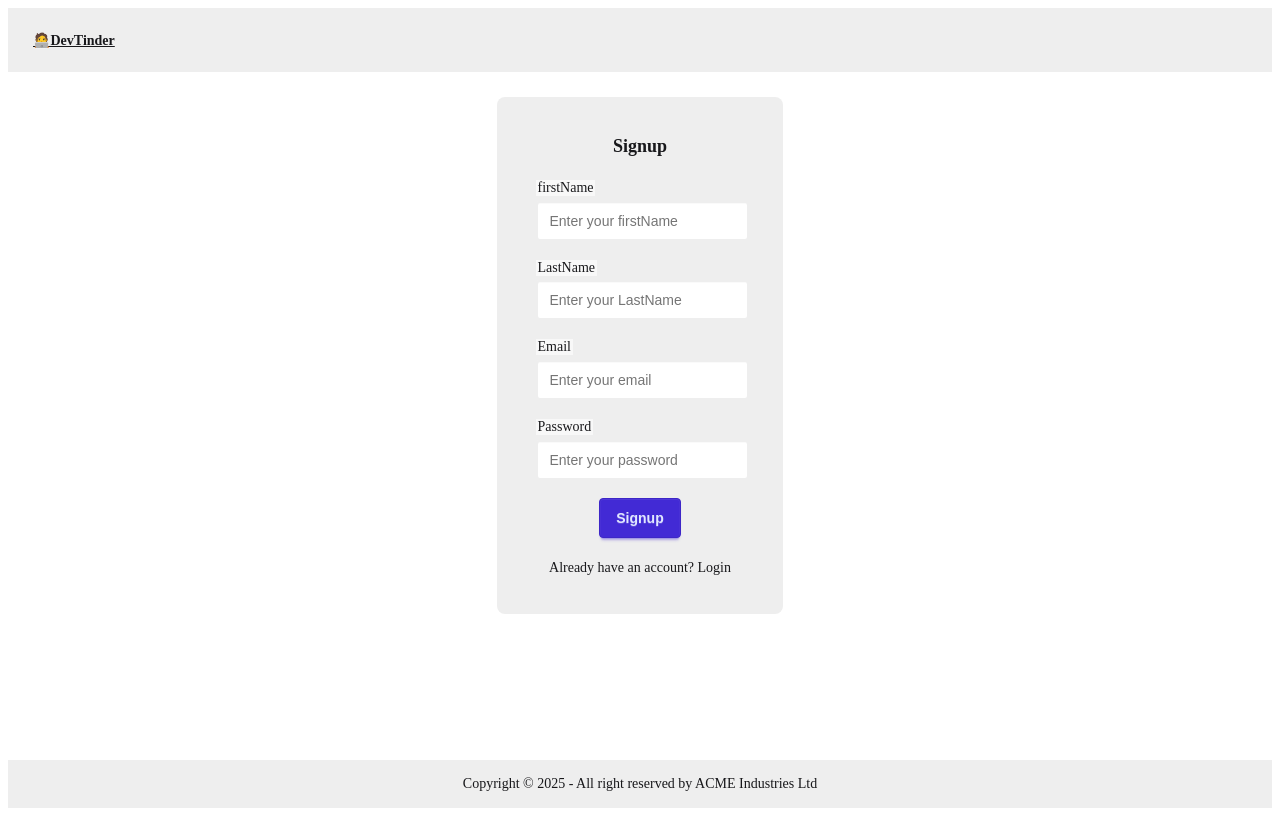
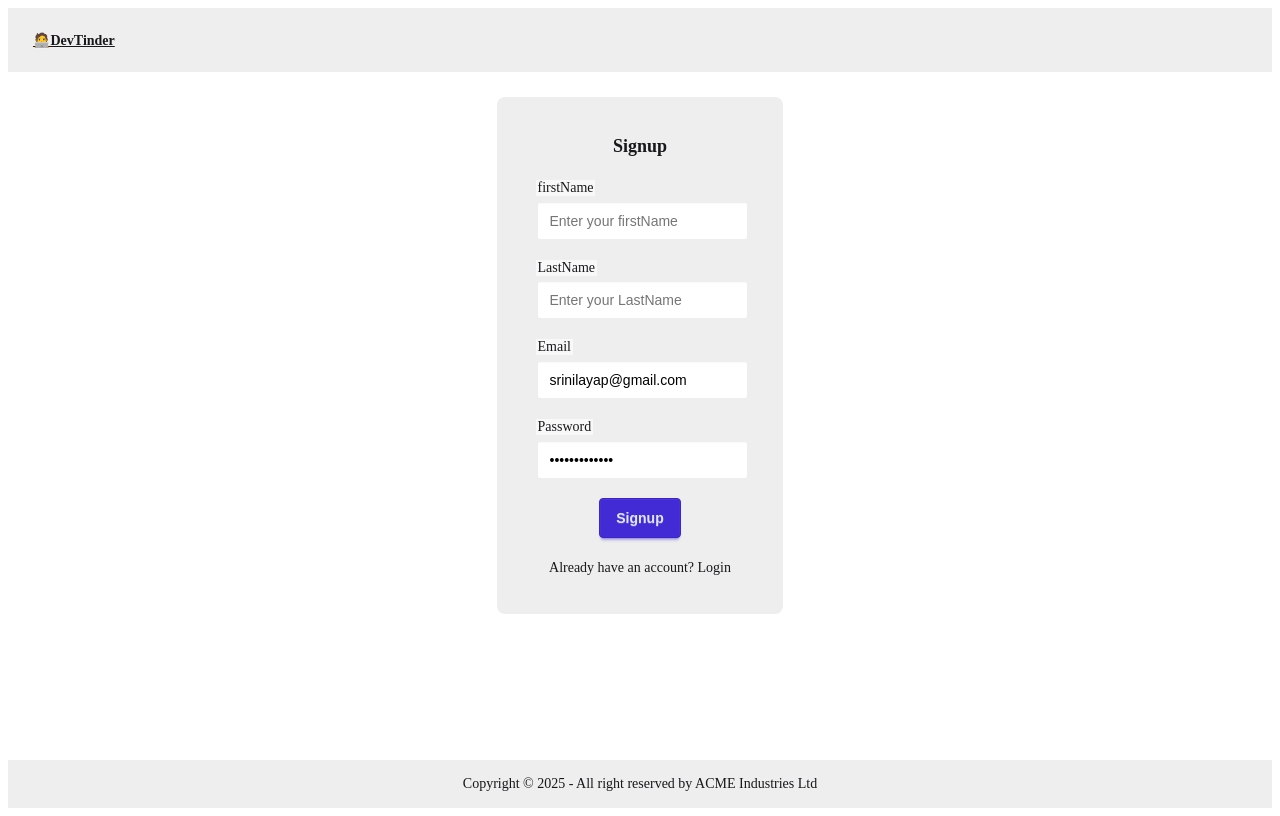
Before and after one commit to srinilayapasupureedi/devTinder-UI, a React (Vite) app: page /login in a window 1280 px wide. Built offline with nearby package versions, Linux system fonts and the light colour scheme; no server answers.

Commit message:
login-updated

```diff
--- a/src/components/Login.jsx
+++ b/src/components/Login.jsx
@@ -9,8 +9,8 @@ import { BASE_URL } from '../utilis/constants';
 const Login = () => {
   const dispatch=useDispatch();
   const navigate=useNavigate();
-  const [email ,setEmail]=useState('');
-  const [password ,setPassword]=useState('');
+  const [email ,setEmail]=useState('srinilayap@gmail.com');
+  const [password ,setPassword]=useState('SudhaRamu@292');
   const [isLoginForm,setLoginForm]=useState(false);
   const [firstName ,setFirstName]=useState('');
   const [lastName ,setLastName]=useState('');
```
